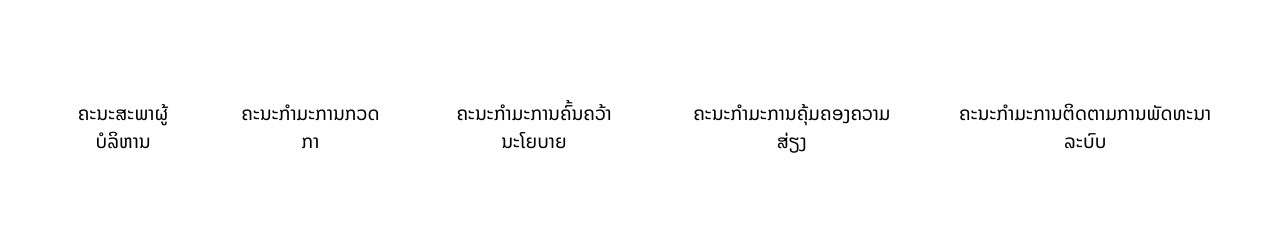
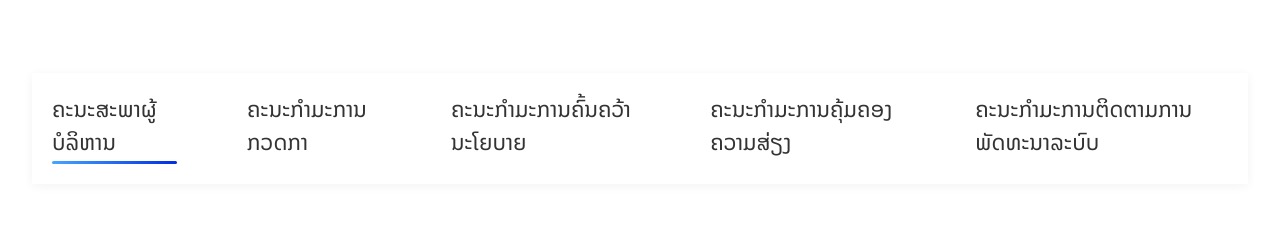
Before and after one commit to Sunday615/LAPNet, a Vue app: page /board_of_director in a window 1280 px wide. Shown: the part 642-879 px from the top of the page. Built offline with nearby package versions, Linux system fonts and the light colour scheme; a web font is replaced by a local one.

Commit message:
add Animation

```diff
--- a/src/components/About-us/board_of_director.vue
+++ b/src/components/About-us/board_of_director.vue
@@ -1,6 +1,7 @@
 <script setup lang="ts">
 import navbartemplete from '../Navbar-footer/navbartemplete.vue';
 import ft from '../Navbar-footer/ft.vue';
+import navbar from './navbarboarddirector/navbardirector.vue';
 </script>
 
 
@@ -12,24 +13,27 @@ import ft from '../Navbar-footer/ft.vue';
         <img id="navigator-img" src="../../assets/Vision-bg/navigatormission-bg.png" alt="">
         <div class="navigator-info-container">
             <div class="titlenavigator">
-                <p>ສະພາຜູ້ບໍລິຫານ</p>
+                      <div data-aos="zoom-in-down" data-aos-duration="1000">
+                <p>ສະພາຜູ້ບໍລິຫານ</p></div>
             </div>
             <div class="navigatorlink">
+                      <div data-aos="zoom-out-up" data-aos-duration="1000">
                 <p>ໜ້າຫຼັກ <span style="padding-right: 40px; padding-left: 40px;"><i
                             class="fa-solid fa-chevron-right"></i></span> ກ່ຽວກັບພວກເຮົາ <span
                         style="padding-right: 40px; padding-left: 40px;"><i class="fa-solid fa-chevron-right"></i>
-                    </span> ສະພາຜູ້ບໍລິຫານ </p>
+                    </span> ສະພາຜູ້ບໍລິຫານ </p></div>
             </div>
         </div>
     </div>
     <div class="nav_board_of_derictor">
-        <ul>
+        <navbar></navbar>
+        <!-- <ul>
             <li><a href="#">ຄະນະສະພາຜູ້ບໍລິຫານ</a></li>
             <li><a href="#">ຄະນະກຳມະການກວດກາ</a></li>
             <li><a href="#">ຄະນະກຳມະການຄົ້ນຄວ້ານະໂຍບາຍ</a></li>
             <li><a href="#">ຄະນະກຳມະການຄຸ້ມຄອງຄວາມສ່ຽງ</a></li>
             <li><a href="#">ຄະນະກຳມະການຕິດຕາມການພັດທະນາລະບົບ</a></li>
-        </ul>
+        </ul> -->
     </div>
     <div class="boardofdirectorimg">
         <img src="../../assets/Aboutusasset/director-2.png" alt="">
--- /dev/null
+++ b/src/components/About-us/navbarboarddirector/navbardirector.vue
@@ -0,0 +1,104 @@
+<template>
+  <nav>
+    <a
+      href="/director0"
+      :class="{ active: activeItem === 'Home' }"
+      @click.prevent="setActive('Home')"
+    >
+      ຄະນະສະພາຜູ້ບໍລິຫານ
+    </a>
+
+    <a
+      href="/director1"
+      :class="{ active: activeItem === 'director1' }"
+      @click.prevent="setActive('director1')"
+    >
+      ຄະນະກຳມະການກວດກາ
+    </a>
+
+    <a
+      href="/director2"
+      :class="{ active: activeItem === 'director2' }"
+      @click.prevent="setActive('director2')"
+    >
+      ຄະນະກຳມະການຄົ້ນຄວ້ານະໂຍບາຍ
+    </a>
+
+    <a
+      href="/director3"
+      :class="{ active: activeItem === 'director3' }"
+      @click.prevent="setActive('director3')"
+    >
+      ຄະນະກຳມະການຄຸ້ມຄອງຄວາມສ່ຽງ
+    </a>
+    <a
+      href="/director4"
+      :class="{ active: activeItem === 'director4' }"
+      @click.prevent="setActive('director4')"
+    >
+      ຄະນະກຳມະການຕິດຕາມການພັດທະນາລະບົບ
+    </a>
+  </nav>
+</template>
+
+<script setup>
+import { ref } from 'vue'
+
+const activeItem = ref('Home')
+
+function setActive(name) {
+  activeItem.value = name
+  // ตัวอย่าง: ถ้าอยากให้ไปหน้าจริงใน Vue Router
+  router.push(`/${name.toLowerCase()}`)
+}
+</script>
+
+<style scoped>
+nav {
+  display: flex;
+  justify-content: center;
+  gap: 70px;
+  padding: 20px;
+  background: white;
+  box-shadow: 0 2px 10px rgba(0,0,0,0.05);
+}
+
+a {
+  position: relative;
+  text-decoration: none;
+  color: #333;
+  font-weight: 500;
+  padding-bottom: 5px;
+  transition: color 0.3s ease;
+  font-size: 22px;
+  font-family: notosanlao;
+}
+
+/* เส้น gradient */
+a::after {
+  content: '';
+  position: absolute;
+  left: 0;
+  bottom: 0;
+  width: 0%;
+  height: 3px;
+  background: linear-gradient(90deg, #47a6ff, #002de3);
+  transition: width 0.3s ease;
+  border-radius: 2px;
+}
+
+/* แสดงตอน hover */
+a:hover::after {
+  width: 100%;
+}
+
+/* แสดงตอน active */
+a.active::after {
+  width: 100%;
+}
+
+/* เปลี่ยนสีข้อความเมื่อ hover */
+a:hover {
+  color: #002de3;
+}
+</style>
--- a/src/components/joinus/joinus.vue
+++ b/src/components/joinus/joinus.vue
@@ -59,7 +59,8 @@ import imageswiper from '../autoscrolling/imageswiper.vue';
                 <div class="contact">
                     <div class="facebook">
                         <i class="fa-brands fa-facebook"></i>
-                        <p>Lao National Payment Network</p>
+                        <a href="https://www.facebook.com/laonationalpaymentnetwork"> <p>Lao National Payment Network</p></a>
+
                     </div>
                     <div class="website">
                         <i class="fa-solid fa-earth-americas"></i>
@@ -79,8 +80,12 @@ import imageswiper from '../autoscrolling/imageswiper.vue';
                 </div>
                 <div class="flexdisplaypreview">
                     <div class="headerswiper">
-<div data-aos="fade-right" data-aos-duration="200"> <h1>LIFT AT</h1></div>
-<div data-aos="fade-right" data-aos-duration="400">  <p>LAPNet</p></div>
+                        <div data-aos="fade-right" data-aos-duration="200">
+                            <h1>LIFT AT</h1>
+                        </div>
+                        <div data-aos="fade-right" data-aos-duration="400">
+                            <p>LAPNet</p>
+                        </div>
 
 
                     </div>
```
Also changed, not shown: src/components/About-us/History.vue (+87 -19 lines). Lines whose indentation alone changed are shown as unchanged.
